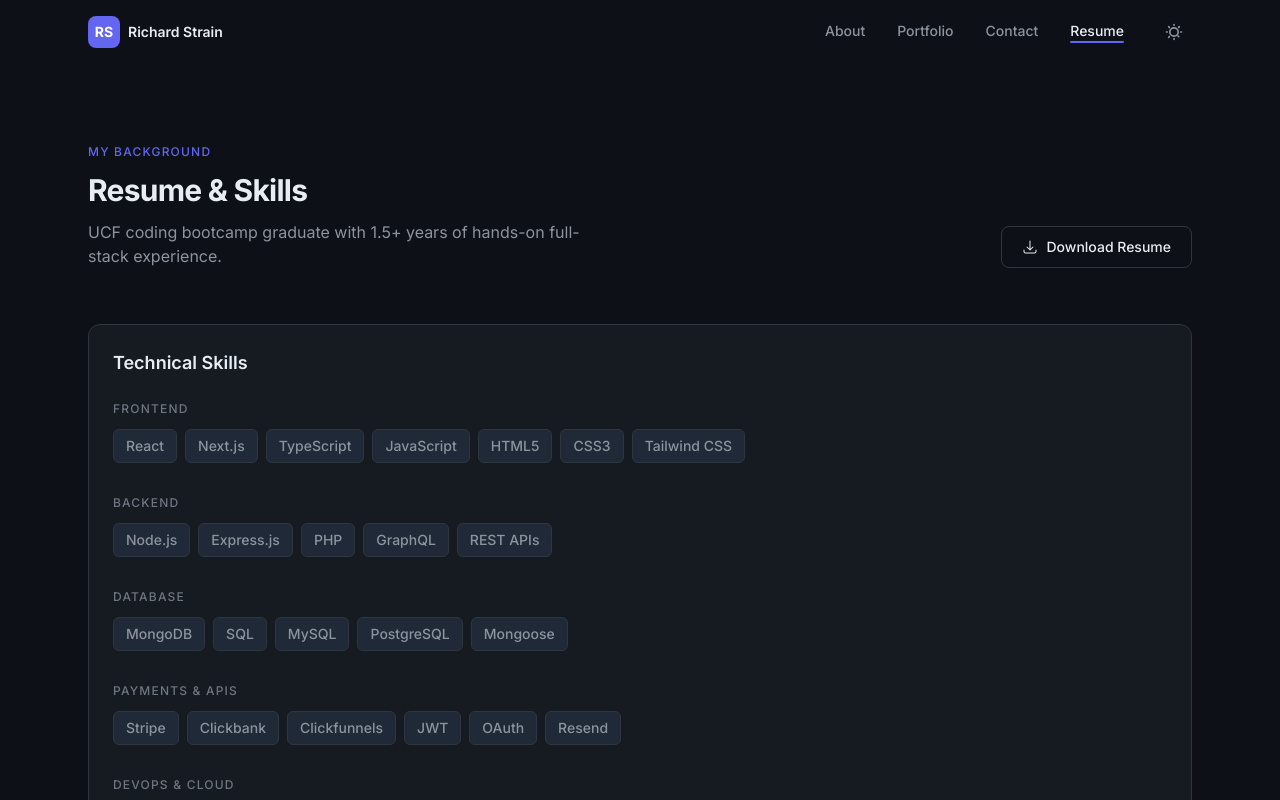
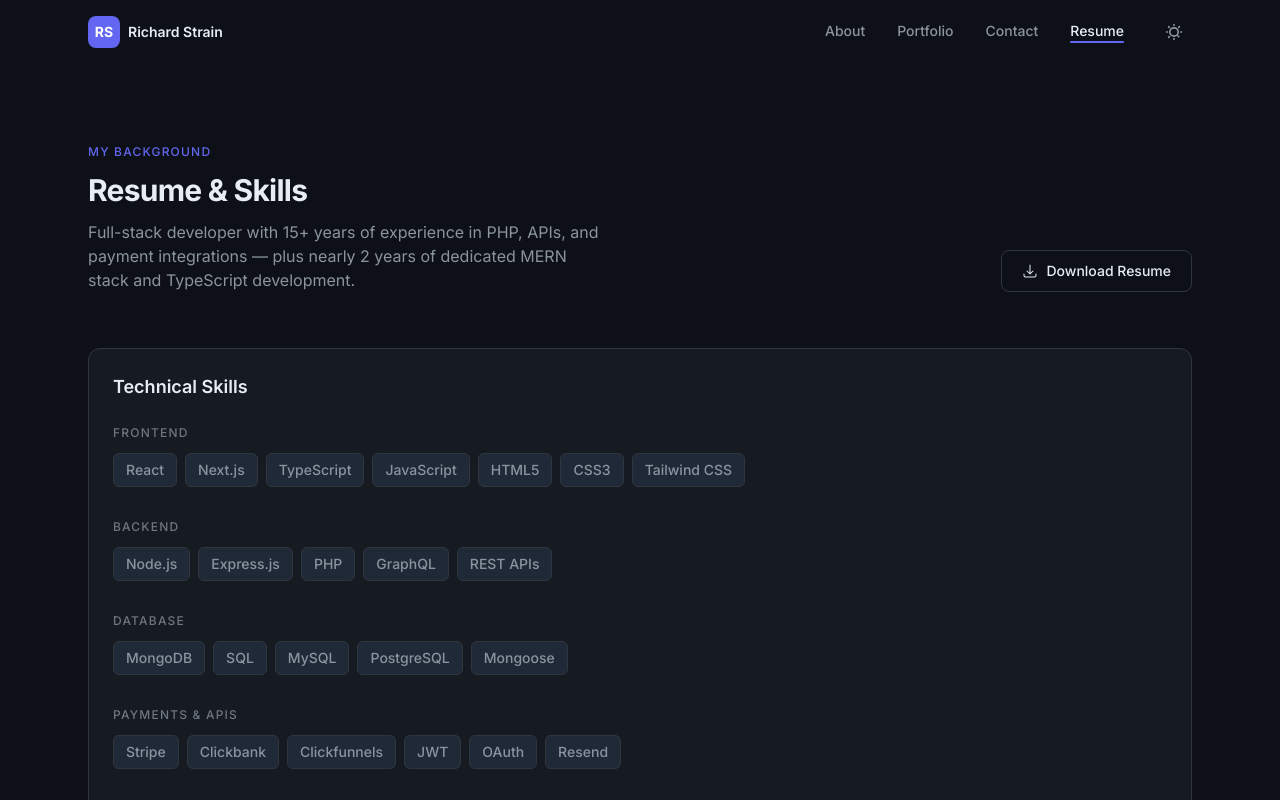
Before and after one commit to rich-strain/robot-barnacle, a React (Vite) app: page /resume in a window 1280 px wide. Shown: the top 800 px of the page. Built offline with nearby package versions, Linux system fonts and the light colour scheme.

Commit message:
Update resume subheader to accurately reflect experience

```diff
--- a/src/pages/Resume.jsx
+++ b/src/pages/Resume.jsx
@@ -48,7 +48,7 @@ function Resume() {
         <div>
           <p className="text-accent text-xs uppercase tracking-widest mb-3 font-medium">My Background</p>
           <h1 className="section-title mb-3">Resume & Skills</h1>
-          <p className="section-subtitle max-w-lg">UCF coding bootcamp graduate with 1.5+ years of hands-on full-stack experience.</p>
+          <p className="section-subtitle max-w-lg">Full-stack developer with 15+ years of experience in PHP, APIs, and payment integrations — plus nearly 2 years of dedicated MERN stack and TypeScript development.</p>
         </div>
         <a href="/resume/Richard_Strain_Resume.pdf" download="Richard_Strain_Resume.pdf" className="btn-secondary flex-shrink-0">
           <HiArrowDownTray className="w-4 h-4" />
```
